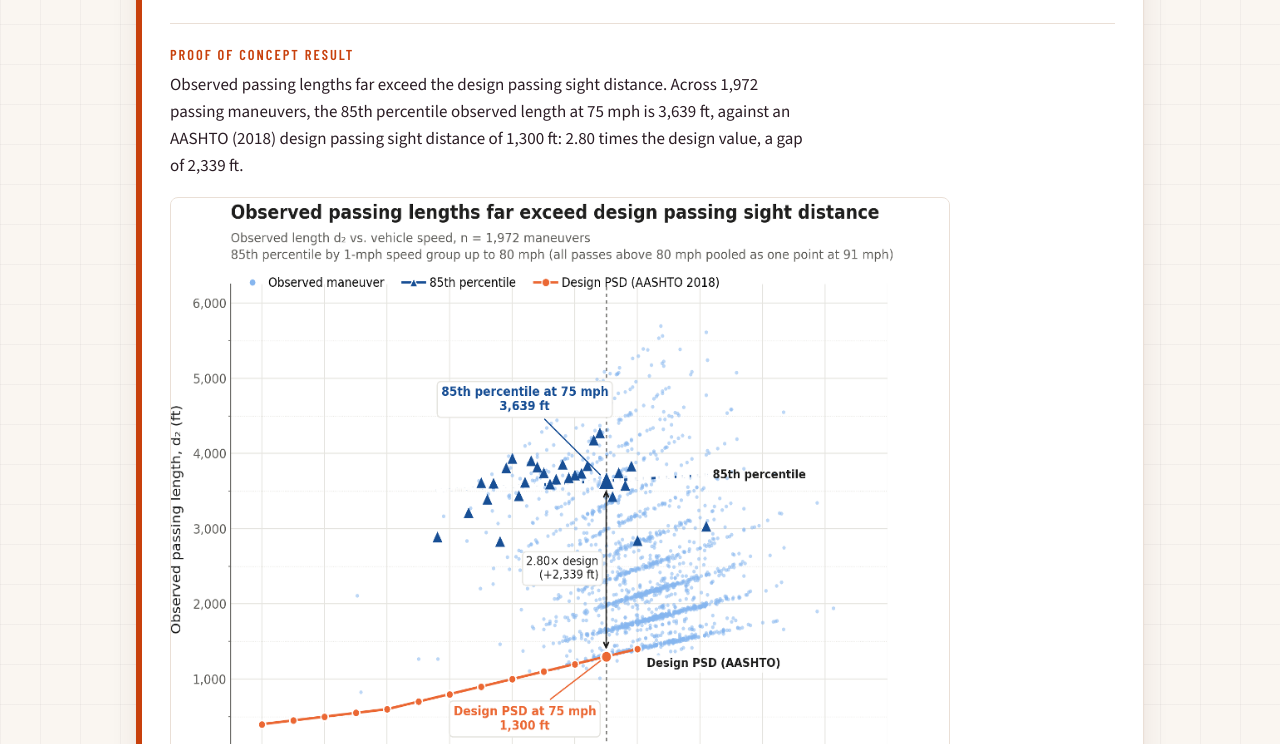
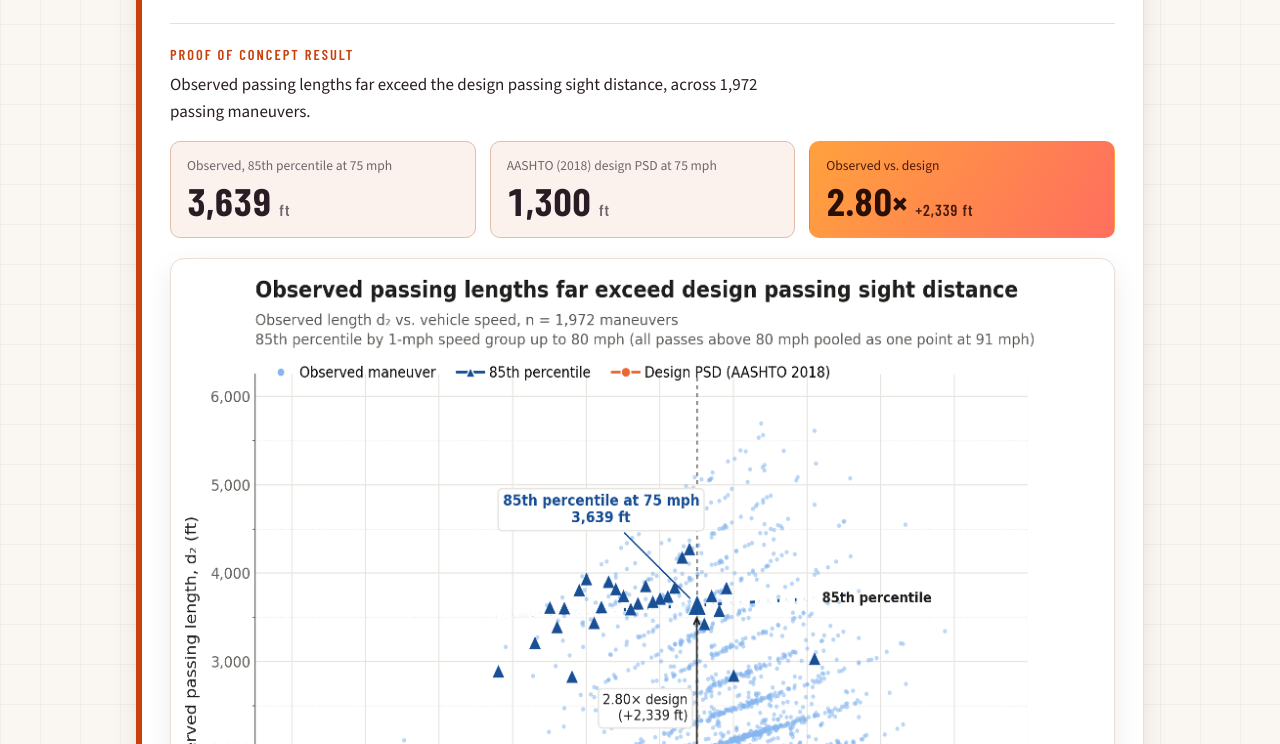
Before and after one commit to sunilchalaune/sunilchalaune.github.io, a plain HTML site: page index.html in a window 1280 px wide. Shown: the part 1496-2240 px from the top of the page. Drawn offline with nearby package versions, Linux system fonts and the light colour scheme.

Commit message:
Restyle research chart and add key figures

```diff
--- a/index.html
+++ b/index.html
@@ -226,11 +226,12 @@
 
       <div class="result">
         <h4>Proof of concept result</h4>
-        <p>
-          Observed passing lengths far exceed the design passing sight distance. Across 1,972 passing
-          maneuvers, the 85th percentile observed length at 75 mph is 3,639 ft, against an AASHTO (2018)
-          design passing sight distance of 1,300 ft: 2.80 times the design value, a gap of 2,339 ft.
-        </p>
+        <p>Observed passing lengths far exceed the design passing sight distance, across 1,972 passing maneuvers.</p>
+        <dl class="stats">
+          <div><dt>Observed, 85th percentile at 75 mph</dt><dd>3,639 <small>ft</small></dd></div>
+          <div><dt>AASHTO (2018) design PSD at 75 mph</dt><dd>1,300 <small>ft</small></dd></div>
+          <div class="hot"><dt>Observed vs. design</dt><dd>2.80&times; <small>+2,339 ft</small></dd></div>
+        </dl>
         <figure>
           <a href="images/us95-passing-length-vs-speed.png" target="_blank" rel="noopener" title="Open the chart at full size">
           <img src="images/us95-passing-length-vs-speed.png" width="936" height="736" loading="lazy"
--- a/styles.css
+++ b/styles.css
@@ -190,11 +190,38 @@ h3 { font-size: 1.5rem; font-weight: 600; }
   letter-spacing: 0.14em; text-transform: uppercase; color: var(--accent);
 }
 .result p { max-width: 75ch; }
-.result figure { margin: 18px 0 0; max-width: 780px; }
-.result img {
-  display: block; width: 100%; height: auto;
-  background: #fff; border: 1px solid var(--line); border-radius: 8px;
+.stats { display: grid; grid-template-columns: repeat(3, 1fr); gap: 14px; margin-top: 16px; }
+.stats > div {
+  padding: 14px 16px; border-radius: 10px;
+  background: color-mix(in srgb, var(--accent) 7%, var(--surface));
+  border: 1px solid color-mix(in srgb, var(--accent) 22%, var(--line));
 }
+.stats dt { color: var(--muted); font-size: 0.85rem; line-height: 1.35; }
+.stats dd { font: 700 2.4rem/1.1 var(--display); margin-top: 6px; font-variant-numeric: tabular-nums; }
+.stats small { font: 600 1rem var(--display); letter-spacing: 0.06em; color: var(--muted); }
+.stats .hot { background: linear-gradient(120deg, #ffa13d, #ff6f5e); border-color: transparent; }
+.stats .hot dt, .stats .hot small { color: #4a1c0c; }
+.stats .hot dd { color: #2a0f06; }
+
+.result figure { margin: 20px 0 0; }
+.result figure a {
+  display: block; padding: 14px; border-radius: 14px; cursor: zoom-in;
+  background: #ffffff; border: 1px solid var(--line); box-shadow: var(--shadow);
+  transition: transform 0.25s ease, box-shadow 0.25s ease, border-color 0.25s ease;
+}
+.result figure a:hover {
+  transform: translateY(-4px) scale(1.01);
+  border-color: var(--accent);
+  box-shadow: 0 18px 44px color-mix(in srgb, var(--accent) 28%, transparent);
+}
+.result img { display: block; width: 100%; height: auto; }
+
+/* In dark mode the chart is flipped to a dark background so it matches the page; hues are preserved. */
+@media (prefers-color-scheme: dark) {
+  .result figure a { background: #15101a; border-color: #3a2d3d; }
+  .result img { filter: invert(1) hue-rotate(180deg) saturate(1.35) brightness(1.08); mix-blend-mode: screen; }
+}
+@media (max-width: 820px) { .stats { grid-template-columns: 1fr; } .result figure a { padding: 6px; } }
 .result figcaption { margin-top: 8px; color: var(--muted); font-size: 0.9rem; }
 @media (max-width: 820px) { .study { grid-template-columns: 1fr; gap: 18px; } }
 
@@ -330,6 +357,6 @@ footer {
 
 @media (prefers-reduced-motion: reduce) {
   html { scroll-behavior: auto; }
-  .btn, .card { transition: none; }
+  .btn, .card, .result figure a { transition: none; }
   .scene *, .highway * { animation: none !important; }
 }
```
